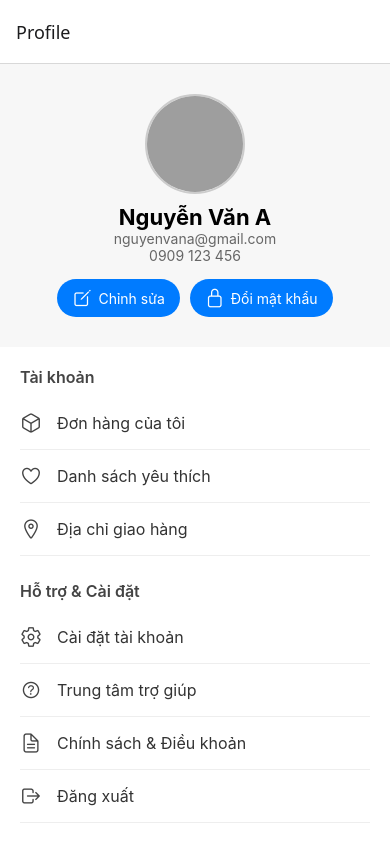
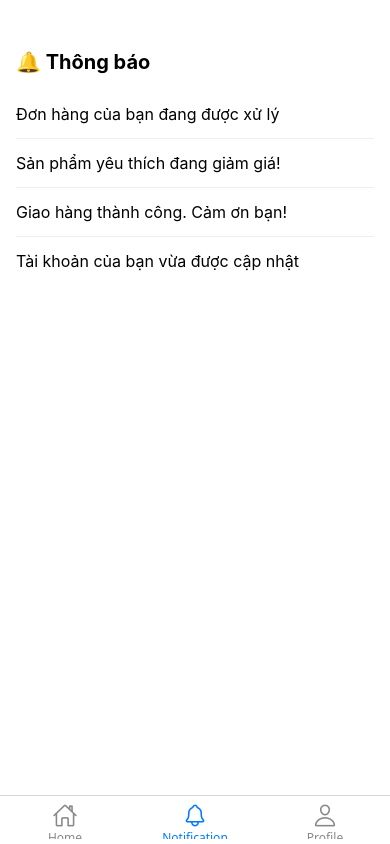
Before and after one commit to hien22444/MMAProject, a React Native app: screen /Notification in a window 390 px wide. Built offline with nearby package versions, Linux system fonts and the light colour scheme; grey boxes are pictures that could not be loaded.

Commit message:
tabbot nofi

```diff
--- a/App.tsx
+++ b/App.tsx
@@ -2,13 +2,15 @@ import { StatusBar } from 'expo-status-bar';
 import { StyleSheet, Text, View } from 'react-native';
 import MainNavigator from './navigation/MainNavigator';
 import ProfileScreen from './screens/ProfileScreen';
+import BottomTabNavigator from './navigation/BottomTabNavigator';
 
 export default function App() {
   return (
     <>
 
 
-       <MainNavigator/>
+      <MainNavigator />
+
       <StatusBar style="auto" />
     </>
   );
--- /dev/null
+++ b/navigation/BottomTabNavigator.tsx
@@ -0,0 +1,36 @@
+// /navigation/BottomTabNavigator.tsx
+import React from 'react';
+import { createBottomTabNavigator } from '@react-navigation/bottom-tabs';
+import HomeScreen from '../screens/HomeScreen';
+
+import ProfileScreen from '../screens/ProfileScreen';
+import { Ionicons } from '@expo/vector-icons';
+import NotificationScreen from '../screens/NotificationScreen';
+
+const Tab = createBottomTabNavigator();
+
+export default function BottomTabNavigator() {
+    return (
+        <Tab.Navigator
+            screenOptions={({ route }) => ({
+                tabBarIcon: ({ color, size }) => {
+                    let iconName: string = 'home-outline';
+
+                    if (route.name === 'Home') iconName = 'home-outline';
+                    else if (route.name === 'Notification') iconName = 'notifications-outline';
+                    else if (route.name === 'Profile') iconName = 'person-outline';
+
+                    return <Ionicons name={iconName as any} size={size} color={color} />;
+                },
+                tabBarActiveTintColor: '#007bff',
+                tabBarInactiveTintColor: '#888',
+                headerShown: false,
+                tabBarLabelStyle: { fontSize: 12 },
+            })}
+        >
+            <Tab.Screen name="Home" component={HomeScreen} />
+            <Tab.Screen name="Notification" component={NotificationScreen} />
+            <Tab.Screen name="Profile" component={ProfileScreen} />
+        </Tab.Navigator>
+    );
+}
--- a/navigation/MainNavigator.tsx
+++ b/navigation/MainNavigator.tsx
@@ -16,19 +16,23 @@ import ReviewScreen from '../screens/ReviewScreen';
 import PaymentScreen from '../screens/PaymentScreen';
 import CouponScreen from '../screens/CouponScreen';
 import HelpCenterScreen from '../screens/HelpCenterScreen';
+import BottomTabNavigator from './BottomTabNavigator';
 
 const Stack = createNativeStackNavigator<RootStackParamList>();
 
 export default function MainNavigator() {
   return (
     <NavigationContainer>
-      <Stack.Navigator initialRouteName="Profile">
+      {/* <Stack.Navigator initialRouteName="Tabs"> */}
+      <Stack.Navigator initialRouteName="Tabs" screenOptions={{ headerShown: false }}>
+        <Stack.Screen name="Tabs" component={BottomTabNavigator} />
+
         <Stack.Screen name="Profile" component={ProfileScreen} />
         <Stack.Screen name="Wishlist" component={WishlistScreen} />
         <Stack.Screen name="OrderHistory" component={OrderHistoryScreen} />
-        <Stack.Screen name="ShippingAddress" component={ShippingAddressScreen}/>
-        <Stack.Screen name="AccountSettings" component={AccountSettingsScreen}/>
-        <Stack.Screen name="HelpCenter" component={HelpCenterScreen}/>
+        <Stack.Screen name="ShippingAddress" component={ShippingAddressScreen} />
+        <Stack.Screen name="AccountSettings" component={AccountSettingsScreen} />
+        <Stack.Screen name="HelpCenter" component={HelpCenterScreen} />
 
         <Stack.Screen
           name="Home"
@@ -63,6 +67,8 @@ export default function MainNavigator() {
 
 
       </Stack.Navigator>
+
+
     </NavigationContainer>
   );
 }
--- a/package.json
+++ b/package.json
@@ -9,6 +9,7 @@
     "web": "expo start --web"
   },
   "dependencies": {
+    "@react-navigation/bottom-tabs": "^7.3.15",
     "@react-navigation/native": "^7.1.11",
     "@react-navigation/native-stack": "^7.3.16",
     "@react-navigation/stack": "^7.3.4",
@@ -19,11 +20,13 @@
     "react-native-pager-view": "6.7.1",
     "react-native-safe-area-context": "5.4.0",
     "react-native-screens": "~4.11.1",
-    "react-native-tab-view": "^4.1.2"
+    "react-native-tab-view": "^4.1.2",
+    "react-native-vector-icons": "^10.2.0"
   },
   "devDependencies": {
     "@babel/core": "^7.25.2",
     "@types/react": "~19.0.10",
+    "@types/react-native-vector-icons": "^6.4.18",
     "typescript": "~5.8.3"
   },
   "private": true
--- /dev/null
+++ b/screens/NotificationScreen.tsx
@@ -0,0 +1,51 @@
+import React from 'react';
+import { View, Text, FlatList, StyleSheet } from 'react-native';
+
+const notifications = [
+    { id: '1', title: 'Đơn hàng của bạn đang được xử lý' },
+    { id: '2', title: 'Sản phẩm yêu thích đang giảm giá!' },
+    { id: '3', title: 'Giao hàng thành công. Cảm ơn bạn!' },
+    { id: '4', title: 'Tài khoản của bạn vừa được cập nhật' },
+];
+
+export default function NotificationScreen() {
+    return (
+        <View style={styles.container}>
+            <Text style={styles.header}>🔔 Thông báo</Text>
+            <FlatList
+                data={notifications}
+                keyExtractor={item => item.id}
+                renderItem={({ item }) => (
+                    <View style={styles.notificationItem}>
+                        <Text style={styles.notificationText}>{item.title}</Text>
+                    </View>
+                )}
+                ItemSeparatorComponent={() => <View style={styles.separator} />}
+            />
+        </View>
+    );
+}
+
+const styles = StyleSheet.create({
+    container: {
+        flex: 1,
+        backgroundColor: '#fff',
+        paddingTop: 50,
+        paddingHorizontal: 16,
+    },
+    header: {
+        fontSize: 20,
+        fontWeight: 'bold',
+        marginBottom: 16,
+    },
+    notificationItem: {
+        paddingVertical: 14,
+    },
+    notificationText: {
+        fontSize: 16,
+    },
+    separator: {
+        height: 1,
+        backgroundColor: '#eee',
+    },
+});
--- a/screens/ProfileScreen.tsx
+++ b/screens/ProfileScreen.tsx
@@ -9,34 +9,28 @@ import {
   Alert,
 } from 'react-native';
 import { Ionicons } from '@expo/vector-icons';
-
- import { NativeStackScreenProps } from '@react-navigation/native-stack';
-
+import { useNavigation } from '@react-navigation/native';
+import type { NativeStackNavigationProp } from '@react-navigation/native-stack';
 import { RootStackParamList } from '../types/navigation';
 
-type Props = NativeStackScreenProps<RootStackParamList, 'Profile'>;
+export default function ProfileScreen() {
+  const navigation = useNavigation<NativeStackNavigationProp<RootStackParamList>>();
 
-export default function ProfileScreen({ navigation }: Props) {
-
-
-
-const handlePress = (label: string) => {
+  const handlePress = (label: string) => {
     if (label === 'Danh sách yêu thích') {
       navigation.navigate('Wishlist');
-    }
-    else if (label === 'Đơn hàng của tôi') {
-      navigation.navigate('OrderHistory')}
-      else if (label === 'Địa chỉ giao hàng') {
-        navigation.navigate('ShippingAddress')}
-        else if (label === 'Cài đặt tài khoản') {
-          navigation.navigate('AccountSettings')}
-          else if (label === 'Trung tâm trợ giúp') {
-            navigation.navigate('HelpCenter')}
-      else {
+    } else if (label === 'Đơn hàng của tôi') {
+      navigation.navigate('OrderHistory');
+    } else if (label === 'Địa chỉ giao hàng') {
+      navigation.navigate('ShippingAddress');
+    } else if (label === 'Cài đặt tài khoản') {
+      navigation.navigate('AccountSettings');
+    } else if (label === 'Trung tâm trợ giúp') {
+      navigation.navigate('HelpCenter');
+    } else {
       Alert.alert('Tính năng', `Bạn đã chọn: ${label}`);
     }
   };
-
 
   return (
     <ScrollView style={styles.container}>
@@ -90,10 +84,7 @@ const handlePress = (label: string) => {
 
   function renderItem(label: string, iconName: any) {
     return (
-      <TouchableOpacity
-        style={styles.item}
-        onPress={() => handlePress(label)}
-      >
+      <TouchableOpacity style={styles.item} onPress={() => handlePress(label)}>
         <Ionicons name={iconName} size={22} color="#444" style={styles.itemIcon} />
         <Text style={styles.itemLabel}>{label}</Text>
       </TouchableOpacity>
--- a/types/navigation.ts
+++ b/types/navigation.ts
@@ -19,6 +19,8 @@ export type RootStackParamList = {
 
     Coupon:undefined;
     HelpCenter: undefined;
+    Tabs: undefined;
+    Notification: undefined;
 
 
 
```
Also changed, not shown: 1 other file (tests, documents, lock files or other folders). Lines whose indentation alone changed are shown as unchanged.
